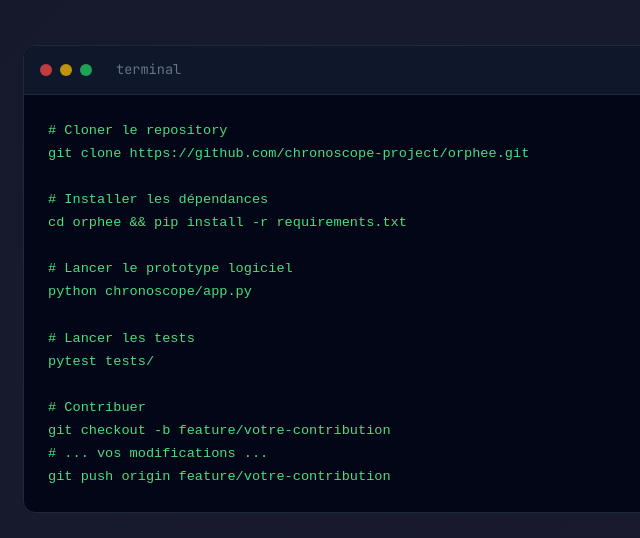
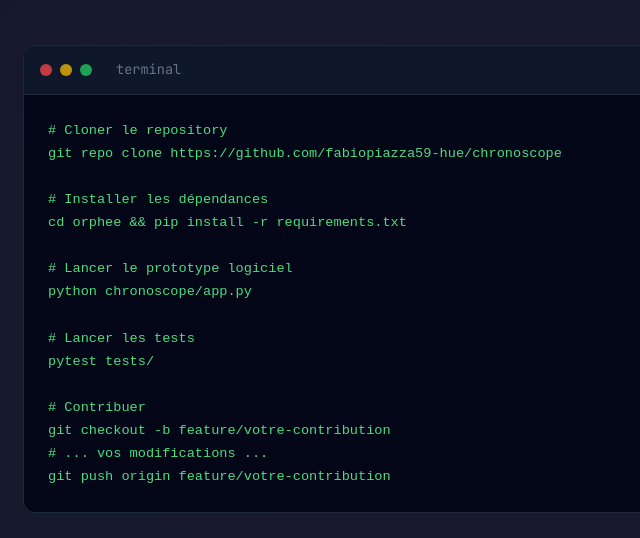
Before and after one commit to fabiopiazza59-hue/chronoscope, a plain HTML site: page index.html in a window 1280 px wide. Shown: the part 11101-11639 px from the top of the page, 117-757 px from the left. Drawn offline with nearby package versions, Linux system fonts and the light colour scheme.

Commit message:
Update GitHub links in index.html

```diff
--- a/index.html
+++ b/index.html
@@ -1162,7 +1162,7 @@
                 <a href="#experiments" class="nav-link"><span class="nav-link-icon">⚗</span> Expériences</a>
                 <a href="#roadmap" class="nav-link"><span class="nav-link-icon">◉</span> Évolutions</a>
                 <a href="#opensource" class="nav-link"><span class="nav-link-icon">⟨/⟩</span> Open Source</a>
-                <a href="https://github.com/chronoscope-project/orphee" class="nav-github" target="_blank">GitHub</a>
+                <a href="https://github.com/fabiopiazza59-hue/chronoscopeorphee" class="nav-github" target="_blank">GitHub</a>
             </div>
         </div>
     </nav>
@@ -1859,7 +1859,7 @@
                 </div>
                 <div class="terminal-body">
 <pre># Cloner le repository
-git clone https://github.com/chronoscope-project/orphee.git
+git repo clone https://github.com/fabiopiazza59-hue/chronoscope
 
 # Installer les dépendances
 cd orphee && pip install -r requirements.txt
@@ -1878,13 +1878,13 @@ git push origin feature/votre-contribution</pre>
             </div>
 
             <div class="resource-grid">
-                <a href="https://github.com/chronoscope-project/orphee" class="resource-card" target="_blank">
+                <a href="https://github.com/fabiopiazza59-hue/chronoscope" class="resource-card" target="_blank">
                     <div class="resource-icon">📦</div>
                     <h4 class="resource-title">Repository principal</h4>
                     <p class="resource-desc">Code source, documentation, et prototypes</p>
                 </a>
 
-                <a href="https://github.com/chronoscope-project/theory" class="resource-card" target="_blank">
+                <a href="https://github.com/fabiopiazza59-hue/chronoscope" class="resource-card" target="_blank">
                     <div class="resource-icon">📄</div>
                     <h4 class="resource-title">Publications</h4>
                     <p class="resource-desc">Papers, notes théoriques, références</p>
```
